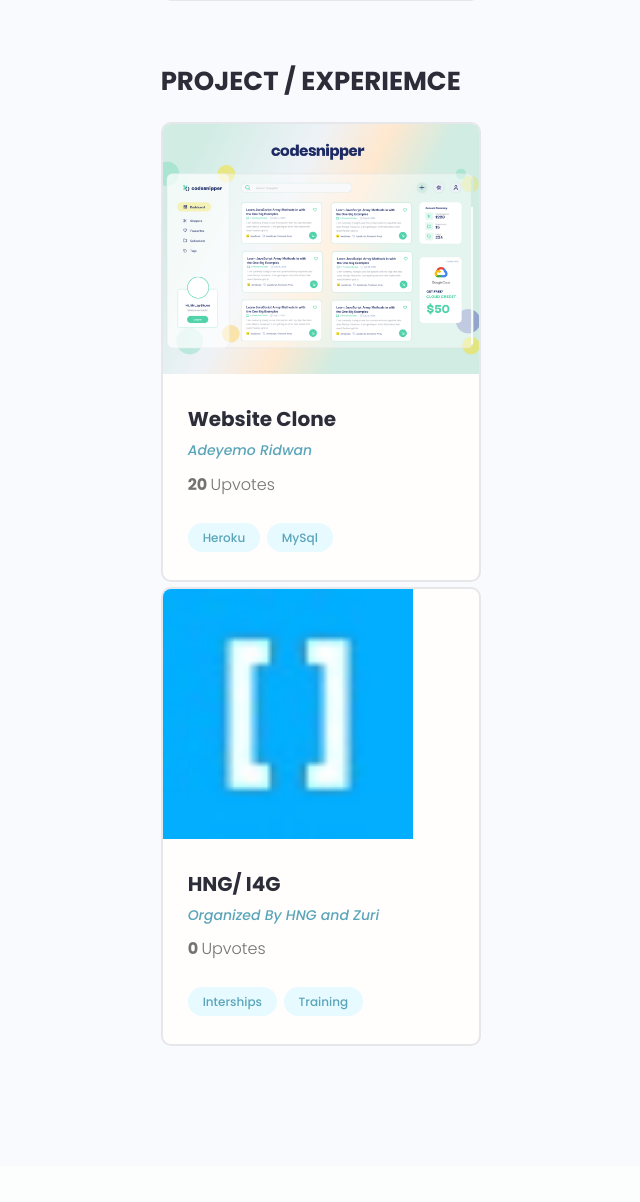
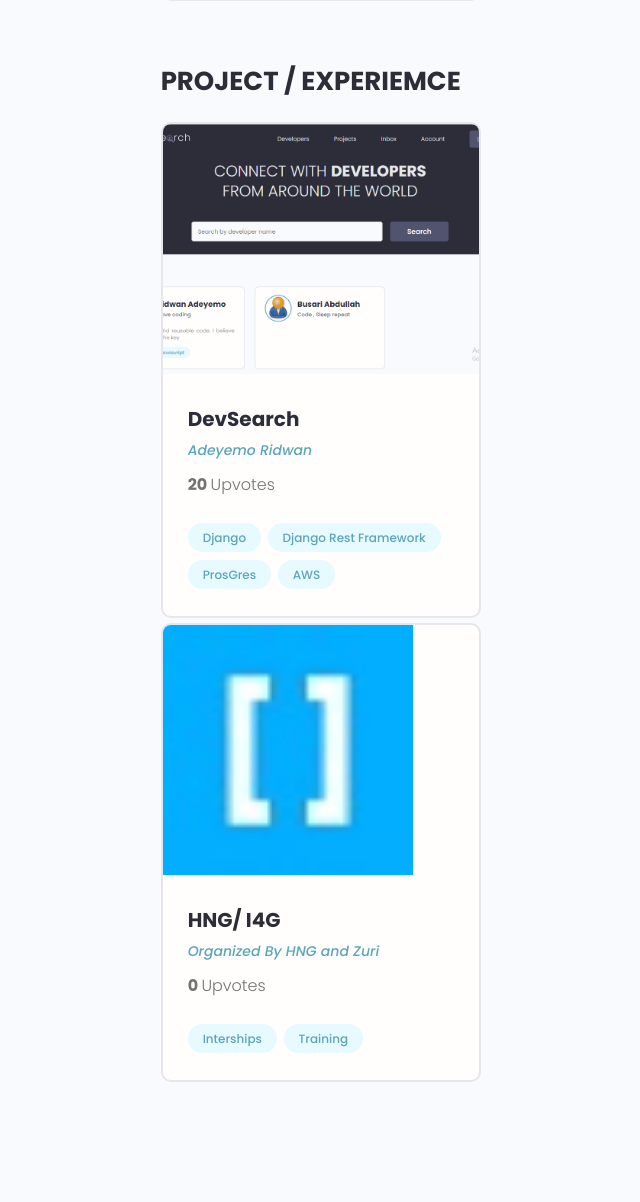
Before and after one commit to rhedwan/HNGi8-X-I4G-Stage-2---3-, a Django app: page / in a window 1280 px wide. Shown: the part 1063-2265 px from the top of the page, without its empty margins (336-976 px from the left). Before the commit the page ends 2109 px from the top, so only its background shows below. Run offline with Django 3.2, Linux system fonts and the light colour scheme; some libraries are stand-ins or nearby versions.

Commit message:
Updated my works

```diff
--- a/templates/user-profile.html
+++ b/templates/user-profile.html
@@ -98,11 +98,11 @@
                     <div class="grid grid--two">
                         <div class="column">
                             <div class="card project">
-                                <a href="" class="project">
-                                    <img class="project__thumbnail" src="{% static 'images/codesniper.png' %}"
+                                <a href="http://devsearchrhed.herokuapp.com/" class="project">
+                                    <img class="project__thumbnail" src="{% static 'images/dev.png' %}"
                                         alt="project thumbnail" />
                                     <div class="card__body">
-                                        <h3 class="project__title">Website Clone</h3>
+                                        <h3 class="project__title">DevSearch</h3>
                                         <p><a class="project__author"
                                                 href="">Adeyemo Ridwan</a>
                                         </p>
@@ -111,10 +111,16 @@
                                         </p>
                                         <div class="project__tags">
                                             <span class="tag tag--pill tag--main">
-                                                <small>Heroku</small>
+                                                <small>Django</small>
                                             </span>
                                             <span class="tag tag--pill tag--main">
-                                                <small>MySql</small>
+                                                <small>Django Rest Framework</small>
+                                            </span>
+                                            <span class="tag tag--pill tag--main">
+                                                <small>ProsGres</small>
+                                            </span>
+                                            <span class="tag tag--pill tag--main">
+                                                <small>AWS</small>
                                             </span>
                                         </div>
                                     </div>
```
Also changed, not shown: static/images/dev.PNG (added).
